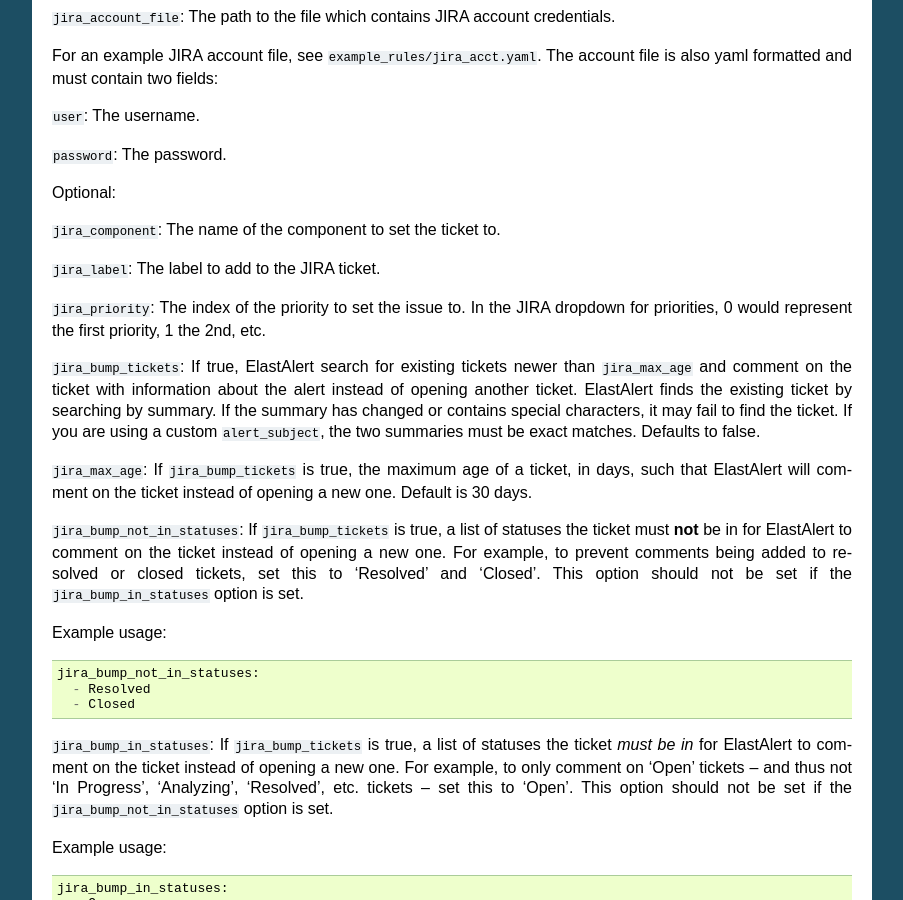
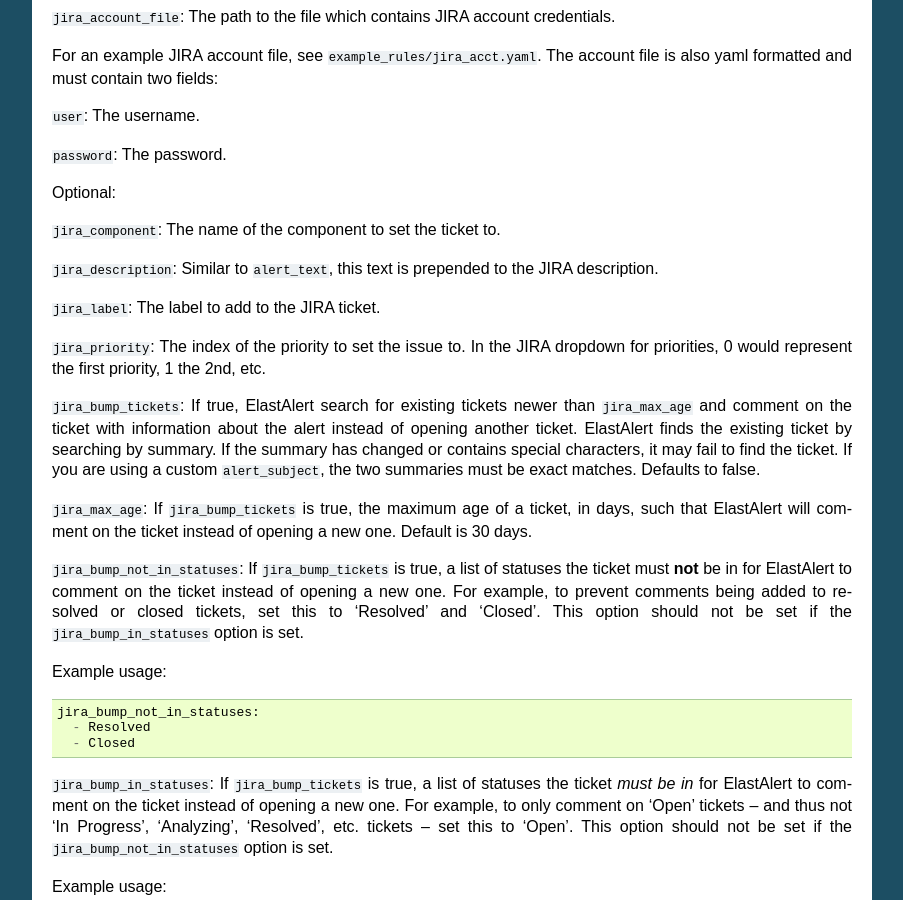
Before and after one commit to Yelp/elastalert, a Sphinx documentation site: the page built from docs/source/ruletypes.rst, in a window 1280 px wide and 900 px high, scrolled down 18061 px. Shown: the whole window, without its empty margins (198-1101 px from the left). Built offline with Sphinx 7.4.7, drawn with Linux system fonts in a browser that asks for light colours.

Commit message:
added jira_description documentation

```diff
--- a/docs/source/ruletypes.rst
+++ b/docs/source/ruletypes.rst
@@ -966,6 +966,8 @@
 
 ``jira_component``: The name of the component to set the ticket to.
 
+``jira_description``: Similar to ``alert_text``, this text is prepended to the JIRA description.
+
 ``jira_label``: The label to add to the JIRA ticket.
 
 ``jira_priority``: The index of the priority to set the issue to. In the JIRA dropdown for priorities, 0 would represent the first priority,
```
